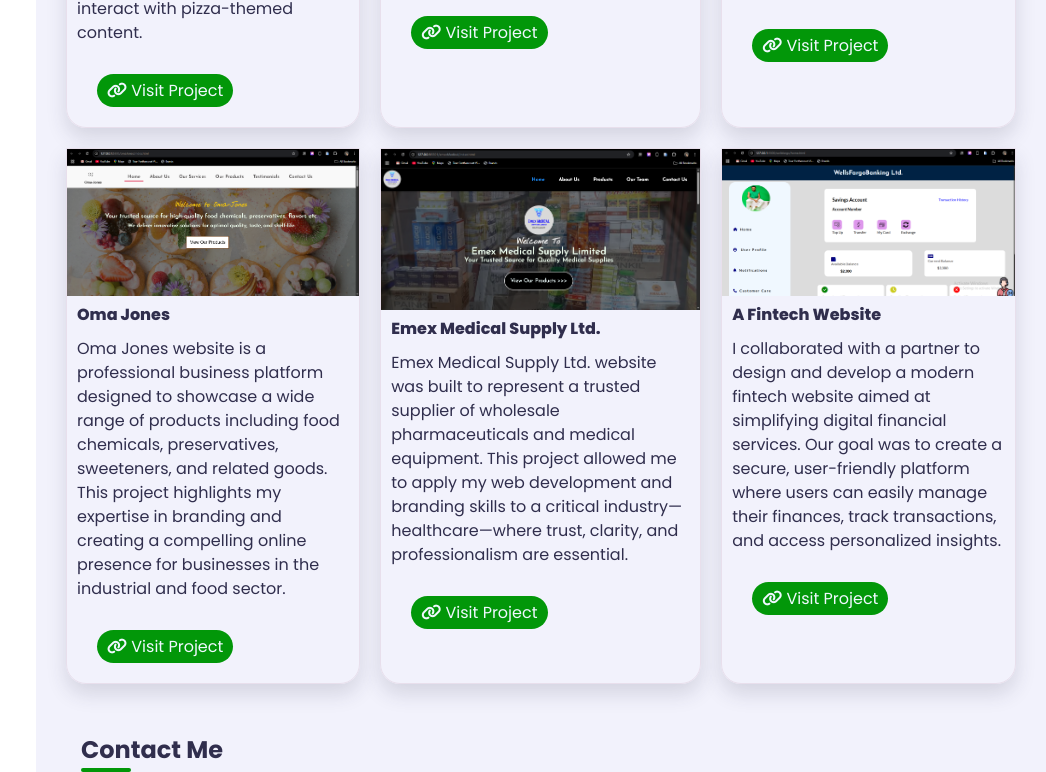
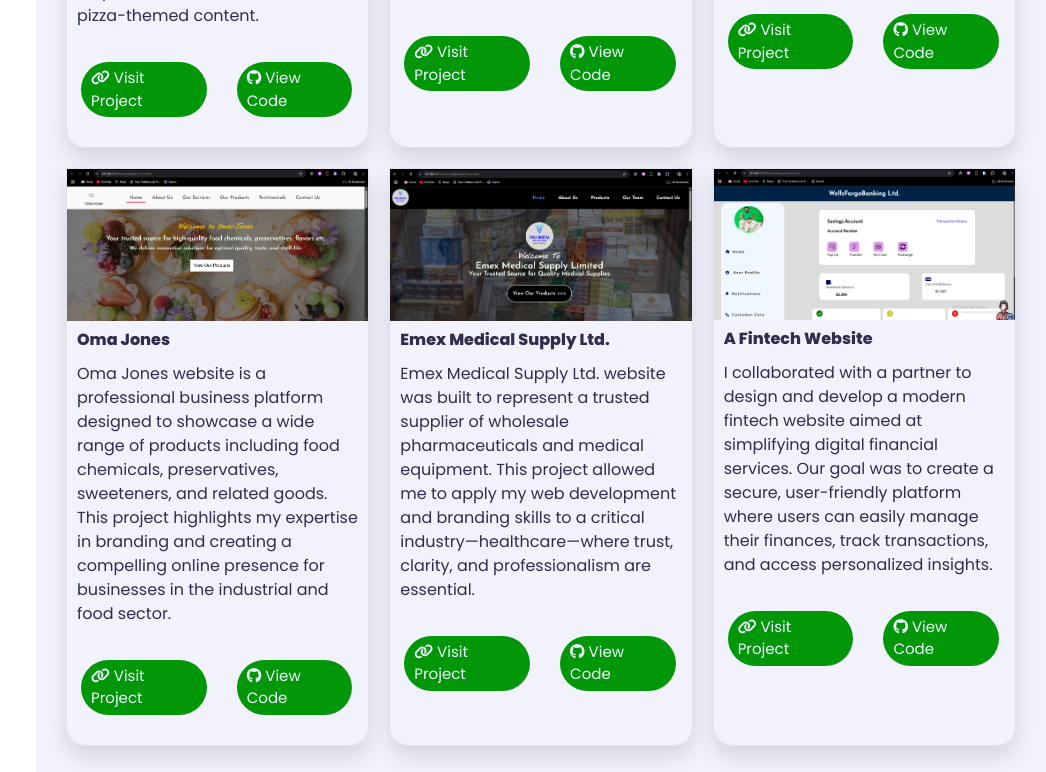
Before and after one commit to Ciscomahlee005codes/nemerem-portfolio, a plain HTML site: page index.html in a window 1280 px wide. Shown: the part 4608-5380 px from the top of the page, without its empty margins (234-1280 px from the left). Drawn offline with nearby package versions, Linux system fonts and the light colour scheme; a web font is replaced by a local one.

Commit message:
Made some Changes

```diff
--- a/CSS/style.css
+++ b/CSS/style.css
@@ -488,8 +488,17 @@ figcaption{
   grid-template-columns: auto auto auto;
   gap: 20px;
 }
+.pro-links{
+ display: flex;
+ justify-content: center;
+ align-items: center;
+ position: relative;
+ right: 1rem;
+
+}
 .project-link{
   background-color: var(--skin-color);
+  font-size: 15px;
   padding: 5px 10px;
   color: aliceblue;
   margin-left: 30px;
@@ -893,6 +902,15 @@ textarea{
   .locay{
     width: 70%;
   }
+  .pro-links{
+ display: flex;
+ justify-content: center;
+ flex-direction: column;
+ align-items: center;
+ position: relative;
+ right: 1rem;
+
+}
 }
 @media (max-width:360px) {
   .links{
--- a/index.html
+++ b/index.html
@@ -285,7 +285,11 @@
                     <div class="box-content">
                      Puzzle Pizza is a visually captivating web application that lets users explore a fun and interactive pizza-themed interface. While it's not yet an ordering platform, the app offers a unique and engaging user experience with dynamic visuals and smooth navigation, making it an exciting way to discover and interact with pizza-themed content.
                     </div><br>
-                    <a href="https://puzzle-pizza2.vercel.app/" class="project-link"><i class="fa-solid fa-link"></i>  Visit Project</a><br><br>
+                    <div class="pro-links">
+                      <a href="https://puzzle-pizza2.vercel.app/" class="project-link"><i class="fa-solid fa-link"></i>  Visit Project</a>
+
+                      <a href="https://github.com/Ciscomahlee005codes/PuzzlePizza2" class="project-link"><i class="fa-brands fa-github"></i> View Code</a>
+                    </div>
                   </div>
 
                   <div class="project-box">
@@ -294,7 +298,10 @@
                     <div class="box-content">
                       Lawrence Memorial Humanitarian Foundation website is a purpose-driven digital platform created to support a non-governmental organization committed to helping the poor, vulnerable, and underserved. Through this project, I used my web development skills to build a clean and accessible engaging website that amplifies the foundation’s mission of compassion, charity, and social impact.
                     </div><br>
-                    <a href="https://www.lamehf-foundation.org/" class="project-link"><i class="fa-solid fa-link"></i>  Visit Project</a><br><br>
+                     <div class="pro-links">
+                      <a href="https://www.lamehf-foundation.org/" class="project-link"><i class="fa-solid fa-link"></i>  Visit Project</a>
+                      <a href="https://github.com/Ciscomahlee005codes/lawrence-foundation" class="project-link"><i class="fa-brands fa-github"></i>  View Code</a>
+                     </div>
                   </div>
 
                   <div class="project-box">
@@ -303,7 +310,11 @@
                     <div class="box-content">
                     In this project, I teamed up with a partner to design and develop a functional inventory management web application. This experience showcased not only my technical skills but also my ability to collaborate effectively within a development team. Together, we tackled core challenges of tracking products, managing stock levels, and organizing inventory data with a clean, intuitive interface.
                     </div><br>
-                    <a href="https://ochioso-global.vercel.app/" class="project-link"><i class="fa-solid fa-link"></i>  Visit Project</a><br><br>
+                    <div class="pro-links">
+                      <a href="https://ochioso-global.vercel.app/" class="project-link"><i class="fa-solid fa-link"></i>  Visit Project</a>
+
+                      <a href="https://github.com/Ciscomahlee005codes/Ochioso_Global2" class="project-link"><i class="fa-brands fa-github"></i>  View Code</a>
+                    </div>
                   </div>
 
                   <div class="project-box">
@@ -312,7 +323,11 @@
                     <div class="box-content">
                       Oma Jones website is a professional business platform designed to showcase a wide range of products including food chemicals, preservatives, sweeteners, and related goods. This project highlights my expertise in branding and creating a compelling online presence for businesses in the industrial and food sector.
                     </div><br>
-                    <a href="https://oma-jones.vercel.app/" class="project-link"><i class="fa-solid fa-link"></i>  Visit Project</a><br><br>
+                   <div class="pro-links">
+                     <a href="https://oma-jones.vercel.app/" class="project-link"><i class="fa-solid fa-link"></i>  Visit Project</a>
+
+                      <a href="https://github.com/Ciscomahlee005codes/Oma-Jones" class="project-link"><i class="fa-brands fa-github"></i>  View Code</a>
+                   </div>
                   </div>
 
                   <div class="project-box">
@@ -321,7 +336,11 @@
                     <div class="box-content">
                      Emex Medical Supply Ltd. website was built to represent a trusted supplier of wholesale pharmaceuticals and medical equipment. This project allowed me to apply my web development and branding skills to a critical industry—healthcare—where trust, clarity, and professionalism are essential.
                     </div><br>
-                    <a href="https://emex-medical.vercel.app/" class="project-link"><i class="fa-solid fa-link"></i>  Visit Project</a><br><br>
+                    <div class="pro-links">
+                      <a href="https://emex-medical.vercel.app/" class="project-link"><i class="fa-solid fa-link"></i>  Visit Project</a>
+
+                      <a href="https://github.com/Ciscomahlee005codes/emex_medical" class="project-link"><i class="fa-brands fa-github"></i>  View Code</a>
+                    </div>
                   </div>
 
                   <div class="project-box">
@@ -330,7 +349,11 @@
                     <div class="box-content">
                       I collaborated with a partner to design and develop a modern fintech website aimed at simplifying digital financial services. Our goal was to create a secure, user-friendly platform where users can easily manage their finances, track transactions, and access personalized insights.
                     </div><br>
-                    <a href="https://wells-fargo-eight.vercel.app/" class="project-link"><i class="fa-solid fa-link"></i>  Visit Project</a><br><br>
+                    <div class="pro-links">
+                      <a href="https://wells-fargo-eight.vercel.app/" class="project-link"><i class="fa-solid fa-link"></i>  Visit Project</a>
+
+                      <a href="https://github.com/Ciscomahlee005codes/wellsFargo" class="project-link"><i class="fa-brands fa-github"></i>  View Code</a>
+                    </div>
                   </div>
 
                 </div>
```
